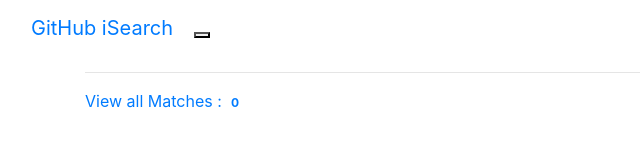
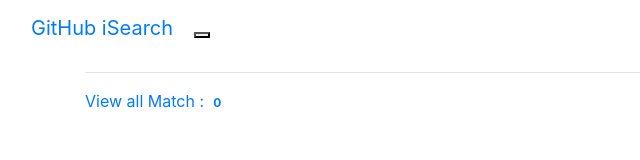
Before and after one commit to pallab-gain/github-iSearch, a website: page index_new.html in a window 1280 px wide. Shown: the full height of the page, 0-640 px from the left. Drawn offline with nearby package versions, Linux system fonts and the light colour scheme; some packages are replaced by stand-ins of ours; some icons are missing.

Commit message:
fixing views

```diff
--- a/views/result.html
+++ b/views/result.html
@@ -2,7 +2,7 @@
     <div class="col-xs-12 col-sm-12 col-md-12 col-lg-12">
         <div class="panel panel-default">
             <div class="panel-heading"><a href="#" class="pull-right">View all</a>
-                <a href="#">Matches : <span class="badge">{{data.total_count || 0}}</span></a>
+                <a href="#">Match : <span class="badge">{{data.total_count || 0}}</span></a>
 
             </div>
             <div class="panel-body">
```
